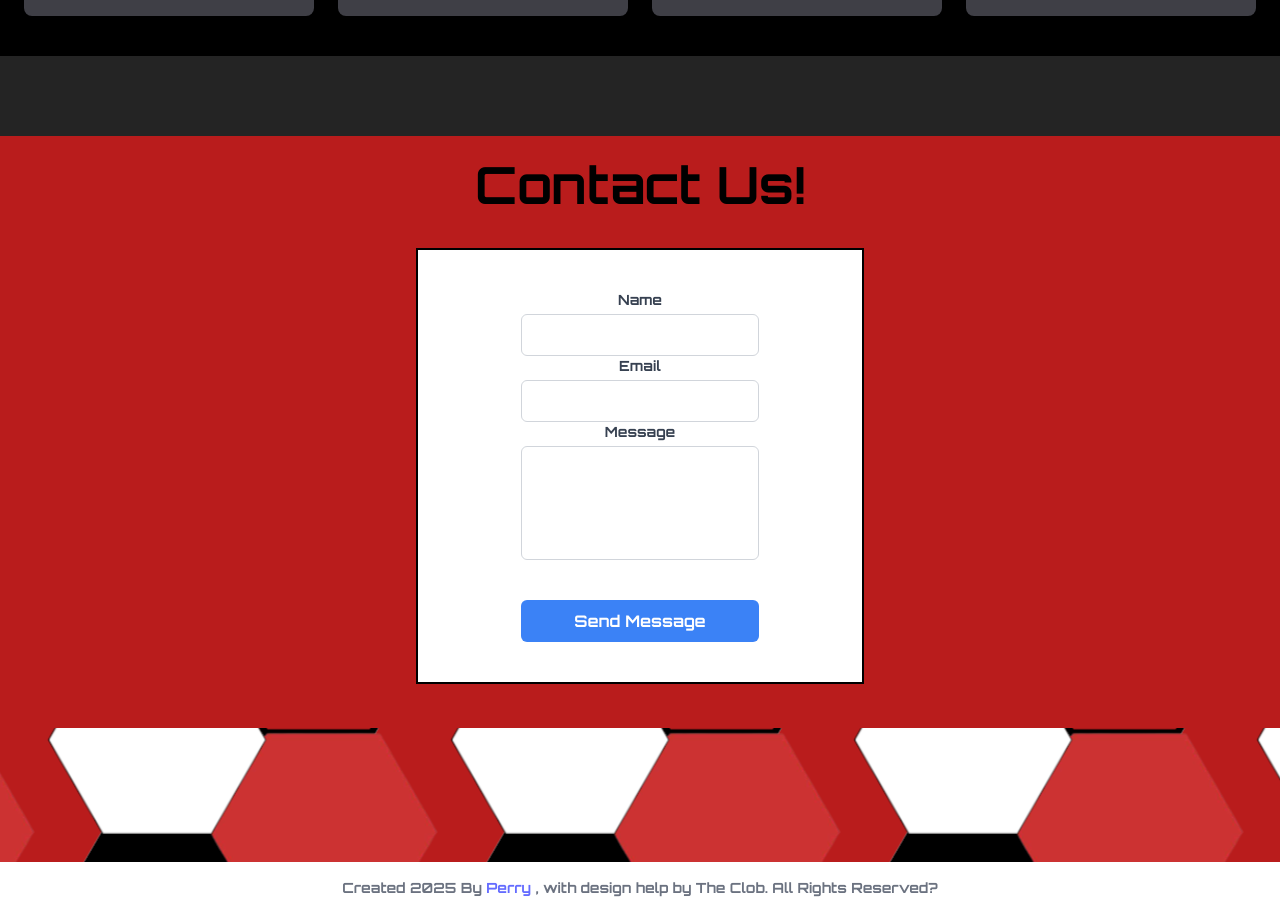
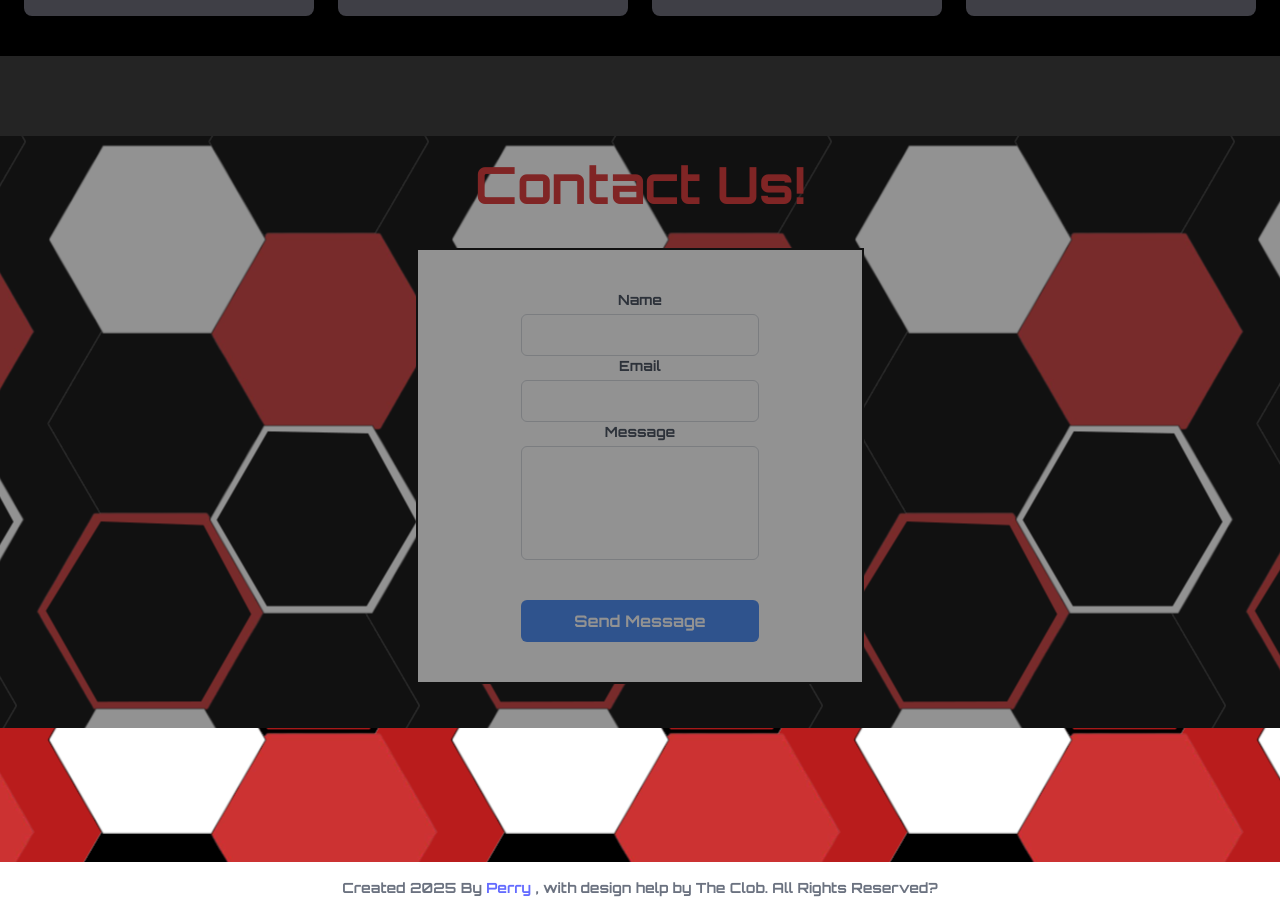
Before and after one commit to Perry512/585z, a React (Vite) app: page /585z/home in a window 1280 px wide. Shown: the part 2880-3794 px from the top of the page. Built offline with nearby package versions, Linux system fonts and the light colour scheme; some icons are missing.

Commit message:
[FIX] Style: Added hex motif, change background color

```diff
--- a/src/pages/ContactFormPage.tsx
+++ b/src/pages/ContactFormPage.tsx
@@ -1,12 +1,13 @@
 import Layout from "../components/Layout"
+import hexes from "../assets/Hex_Example.png"
 
 export default function ContactFormPage () {
     return(
         <Layout>
-            <div className='h-50vh w-100vh bg-red-700 p-1 flex flex-col items-center justify-around' id="contact">
+            <div className='h-50vh w-100vh bg-black p-1 flex flex-col items-center justify-around opacity-50 bg-center pointer-events-none' id="contact" style={{ backgroundImage: `url(${hexes})`, backgroundPosition: "50% 20%"}}>
 
                 {/* Contact form header */}
-                <div className="p-4 w-auto mb-5 flex flex-col items-center justify-center"> <h1 className="font-bold text-black"> Contact Us!</h1> </div>
+                <div className="p-4 w-auto mb-5 flex flex-col items-center justify-center"> <h1 className="font-bold text-red-600"> Contact Us!</h1> </div>
 
                 { /* Contact form */}
                 <div className="py-10 flex flex-row border-2 justify-center items-center border-black w-4/5 max-w-md mx-auto bg-white mb-10">
```
